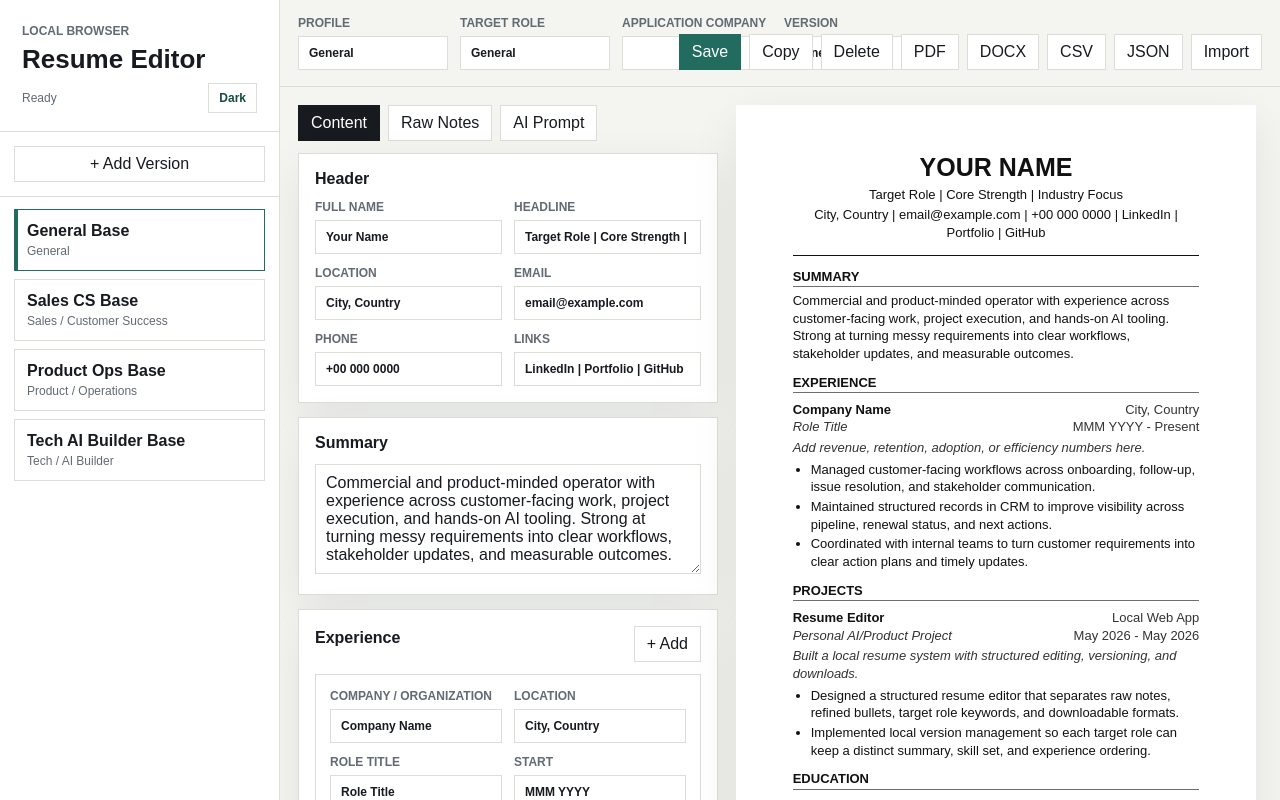
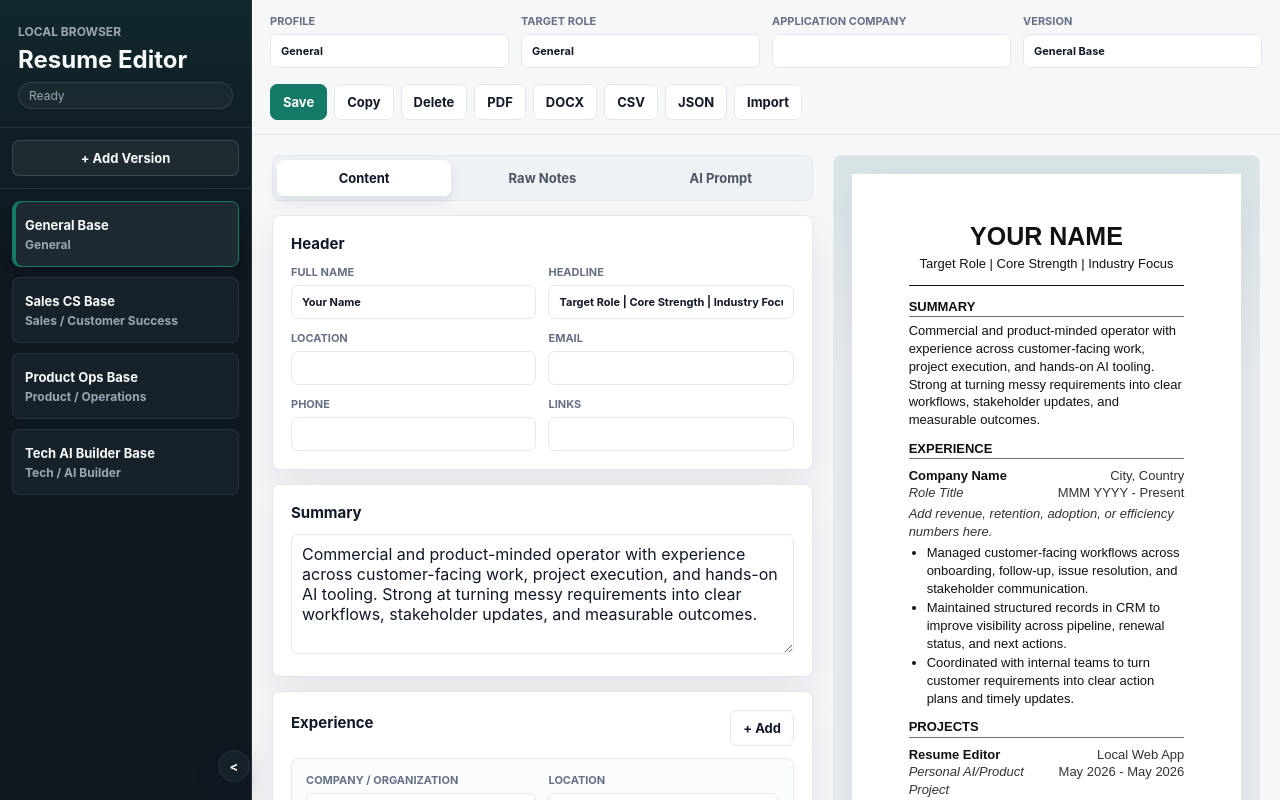
Before and after one commit to loi12346/ats-resume-editor, a Next.js app: page / in a window 1280 px wide. Shown: the top 800 px of the page. Built offline with nearby package versions, Linux system fonts and the light colour scheme.

Commit message:
Refine resume editor layout and skills export

```diff
--- a/src/app/globals.css
+++ b/src/app/globals.css
@@ -1,39 +1,24 @@
 :root {
-  --background: #f4f5f1;
+  --background: #f6f7f9;
   --panel: #ffffff;
-  --ink: #171a1f;
-  --muted: #626a73;
-  --line: #d9ded6;
-  --line-strong: #9ba59b;
-  --accent: #226c5f;
-  --accent-strong: #164b42;
+  --ink: #111827;
+  --muted: #667085;
+  --line: #e3e7ee;
+  --line-strong: #b8c0cc;
+  --accent: #167a68;
+  --accent-strong: #0f5b4f;
   --warning: #8a5a0a;
   --danger: #9b2f24;
-  --shadow: 0 16px 45px rgba(23, 26, 31, 0.08);
+  --shadow: 0 18px 45px rgba(15, 23, 42, 0.08);
   --surface-tint: #ffffff;
-  --toolbar-bg: #f4f5f1;
+  --toolbar-bg: rgba(246, 247, 249, 0.92);
   --field-bg: #ffffff;
   --resume-bg: #ffffff;
   --resume-ink: #111111;
-}
-
-:root[data-theme="dark"] {
-  --background: #121416;
-  --panel: #1c2023;
-  --ink: #f3f5f3;
-  --muted: #b7c0bc;
-  --line: #3a4245;
-  --line-strong: #637076;
-  --accent: #5fb39f;
-  --accent-strong: #9ad8ca;
-  --warning: #d7ad67;
-  --danger: #e4887d;
-  --shadow: 0 14px 34px rgba(0, 0, 0, 0.28);
-  --surface-tint: #1c2023;
-  --toolbar-bg: #121416;
-  --field-bg: #23282b;
-  --resume-bg: #ffffff;
-  --resume-ink: #111111;
+  --rail-bg: #101820;
+  --rail-panel: #172129;
+  --rail-line: #25323d;
+  --rail-muted: #9aa7b5;
 }
 
 * {
@@ -49,7 +34,8 @@ body {
   margin: 0;
   background: var(--background);
   color: var(--ink);
-  font-family: Arial, Helvetica, sans-serif;
+  font-family:
+    Inter, ui-sans-serif, system-ui, -apple-system, BlinkMacSystemFont, "Segoe UI", Arial, Helvetica, sans-serif;
 }
 
 button,
@@ -65,11 +51,28 @@ button {
   color: var(--ink);
   min-height: 36px;
   padding: 0 12px;
+  border-radius: 7px;
   cursor: pointer;
+  font-size: 13px;
+  font-weight: 700;
+  transition:
+    border-color 0.16s ease,
+    background 0.16s ease,
+    color 0.16s ease,
+    transform 0.16s ease;
 }
 
 button:hover {
   border-color: var(--accent);
+  transform: translateY(-1px);
+}
+
+button:focus-visible,
+input:focus-visible,
+textarea:focus-visible,
+select:focus-visible {
+  outline: 2px solid rgba(22, 122, 104, 0.22);
+  outline-offset: 2px;
 }
 
 button:disabled {
@@ -85,6 +88,7 @@ select {
   background: var(--field-bg);
   color: var(--ink);
   padding: 9px 10px;
+  border-radius: 7px;
   outline: none;
 }
 
@@ -103,15 +107,41 @@ label {
   display: grid;
   gap: 6px;
   color: var(--muted);
-  font-size: 12px;
+  font-size: 11px;
   font-weight: 700;
+  letter-spacing: 0;
   text-transform: uppercase;
 }
 
 .app-shell {
   display: grid;
-  grid-template-columns: 280px minmax(0, 1fr);
+  grid-template-columns: 252px minmax(0, 1fr);
   min-height: 100vh;
+}
+
+.app-shell.rail-collapsed {
+  grid-template-columns: 56px minmax(0, 1fr);
+}
+
+.sidebar-toggle {
+  position: fixed;
+  bottom: 18px;
+  left: 218px;
+  z-index: 20;
+  width: 32px;
+  min-height: 32px;
+  padding: 0;
+  border-color: var(--rail-line);
+  background: #172129;
+  color: #f8fafc;
+  border-radius: 999px;
+  box-shadow: 0 10px 24px rgba(15, 23, 42, 0.24);
+}
+
+.sidebar-toggle.collapsed {
+  left: 12px;
+  background: var(--accent);
+  border-color: var(--accent);
 }
 
 .empty-shell {
@@ -149,27 +179,41 @@ label {
   position: sticky;
   top: 0;
   height: 100vh;
-  border-right: 1px solid var(--line);
-  background: var(--surface-tint);
+  border-right: 1px solid var(--rail-line);
+  background:
+    linear-gradient(180deg, rgba(22, 122, 104, 0.16), transparent 260px),
+    var(--rail-bg);
+  color: #f8fafc;
   display: grid;
   grid-template-rows: auto auto minmax(0, 1fr);
   overflow: hidden;
 }
 
+.version-rail.collapsed {
+  width: 56px;
+  grid-template-rows: 1fr;
+}
+
+.version-rail.collapsed .brand-block,
+.version-rail.collapsed .version-actions,
+.version-rail.collapsed .version-list {
+  display: none;
+}
+
 .brand-block {
-  padding: 24px 22px 18px;
-  border-bottom: 1px solid var(--line);
+  padding: 24px 18px 18px;
+  border-bottom: 1px solid var(--rail-line);
 }
 
 .brand-block h1 {
   margin: 6px 0 8px;
-  font-size: 26px;
+  font-size: 24px;
   letter-spacing: 0;
 }
 
 .brand-block span,
 .eyebrow {
-  color: var(--muted);
+  color: var(--rail-muted);
   font-size: 12px;
 }
 
@@ -177,15 +221,11 @@ label {
   display: flex;
   align-items: center;
   justify-content: space-between;
-  gap: 12px;
-}
-
-.theme-toggle {
-  min-height: 30px;
-  padding: 0 10px;
-  color: var(--accent-strong);
-  font-size: 12px;
-  font-weight: 700;
+  gap: 8px;
+  border: 1px solid rgba(255, 255, 255, 0.1);
+  border-radius: 999px;
+  padding: 5px 10px;
+  background: rgba(255, 255, 255, 0.04);
 }
 
 .eyebrow {
@@ -198,23 +238,33 @@ label {
   display: grid;
   grid-template-columns: 1fr;
   gap: 8px;
-  padding: 14px;
-  border-bottom: 1px solid var(--line);
+  padding: 12px;
+  border-bottom: 1px solid var(--rail-line);
+}
+
+.version-actions button {
+  border-color: rgba(255, 255, 255, 0.13);
+  background: rgba(255, 255, 255, 0.06);
+  color: #f8fafc;
 }
 
 .version-list {
   overflow: auto;
-  padding: 12px 14px 24px;
+  padding: 12px 12px 22px;
 }
 
 .version-row {
   width: 100%;
-  min-height: 62px;
-  margin-bottom: 8px;
+  min-height: 66px;
+  margin-bottom: 10px;
   text-align: left;
   display: grid;
   align-content: center;
   gap: 4px;
+  border-color: rgba(255, 255, 255, 0.08);
+  background: var(--rail-panel);
+  color: #f8fafc;
+  border-radius: 8px;
 }
 
 .version-row strong,
@@ -224,13 +274,16 @@ label {
 }
 
 .version-row span {
-  color: var(--muted);
+  color: var(--rail-muted);
   font-size: 12px;
 }
 
 .version-row.active {
   border-color: var(--accent);
-  box-shadow: inset 3px 0 0 var(--accent);
+  background: #1d2a32;
+  box-shadow:
+    inset 3px 0 0 var(--accent),
+    0 12px 24px rgba(0, 0, 0, 0.18);
 }
 
 .workspace {
@@ -242,10 +295,10 @@ label {
   top: 0;
   z-index: 4;
   display: grid;
-  grid-template-columns: minmax(0, 1fr) auto;
+  grid-template-columns: minmax(0, 1fr);
   gap: 16px;
   align-items: end;
-  padding: 16px 18px;
+  padding: 14px 18px;
   background: var(--toolbar-bg);
   border-bottom: 1px solid var(--line);
   backdrop-filter: blur(10px);
@@ -260,11 +313,11 @@ label {
 .toolbar-actions {
   display: flex;
   flex-wrap: wrap;
-  gap: 8px;
-  justify-content: flex-end;
+  gap: 7px;
+  justify-content: flex-start;
 }
 
-.toolbar-actions button:first-child {
+.toolbar-actions .primary-action {
   background: var(--accent);
   border-color: var(--accent);
   color: #fff;
@@ -272,9 +325,9 @@ label {
 
 .editor-grid {
   display: grid;
-  grid-template-columns: minmax(420px, 0.95fr) minmax(520px, 1.05fr);
-  gap: 18px;
-  padding: 18px;
+  grid-template-columns: minmax(430px, 0.95fr) minmax(380px, 0.75fr);
+  gap: 20px;
+  padding: 20px;
   align-items: start;
 }
 
@@ -285,14 +338,26 @@ label {
 
 .tab-bar {
   display: flex;
-  gap: 8px;
-  margin-bottom: 12px;
+  gap: 4px;
+  margin-bottom: 14px;
+  border: 1px solid var(--line);
+  border-radius: 8px;
+  background: #eef1f5;
+  padding: 4px;
+}
+
+.tab-bar button {
+  flex: 1;
+  border-color: transparent;
+  background: transparent;
+  color: #4b5563;
 }
 
 .tab-bar button.active {
-  background: var(--ink);
-  border-color: var(--ink);
-  color: #fff;
+  background: #ffffff;
+  border-color: #ffffff;
+  color: var(--ink);
+  box-shadow: 0 6px 14px rgba(15, 23, 42, 0.08);
 }
 
 .form-stack {
@@ -303,14 +368,15 @@ label {
 .form-section {
   background: var(--surface-tint);
   border: 1px solid var(--line);
-  padding: 16px;
+  border-radius: 8px;
+  padding: 18px;
   box-shadow: var(--shadow);
 }
 
 .form-section h2,
 .section-head h2 {
   margin: 0 0 12px;
-  font-size: 16px;
+  font-size: 15px;
   letter-spacing: 0;
 }
 
@@ -386,9 +452,11 @@ label {
 
 .edit-item {
   border: 1px solid var(--line);
+  border-radius: 8px;
   padding: 14px;
   display: grid;
   gap: 12px;
+  background: #fbfcfd;
 }
 
 .bullet-list {
@@ -404,7 +472,19 @@ label {
 
 .preview-pane {
   position: sticky;
-  top: 86px;
+  top: 88px;
+  min-height: calc(100vh - 110px);
+  overflow: auto;
+  border: 1px solid var(--line);
+  border-radius: 8px;
+  background:
+    linear-gradient(180deg, rgba(22, 122, 104, 0.08), transparent 220px),
+    #e9edf2;
+  padding: 18px;
+}
+
+.preview-pane .resume-page {
+  max-width: 100%;
 }
 
 .resume-page {
@@ -500,6 +580,14 @@ label {
 .impact-line {
   color: #333;
   font-style: italic;
+}
+
+.education-details {
+  margin-top: 2px;
+}
+
+.education-details p {
+  margin: 1px 0;
 }
 
 .resume-entry ul {
--- a/src/components/ResumeEditor.tsx
+++ b/src/components/ResumeEditor.tsx
@@ -58,13 +58,13 @@ export function ResumeEditor() {
   const [profileName, setProfileName] = useState("General");
   const [targetRole, setTargetRole] = useState("General");
   const [applicationCompany, setApplicationCompany] = useState("");
-  const [versionName, setVersionName] = useState("General Base");
+  const [versionName, setVersionName] = useState("Untitled Resume");
   const [data, setData] = useState<ResumeData | null>(null);
   const [status, setStatus] = useState("Loading");
   const [activeTab, setActiveTab] = useState<"content" | "notes" | "aiPrompt">("content");
   const [aiVersionId, setAiVersionId] = useState<number | null>(null);
   const [isWorking, setIsWorking] = useState(false);
-  const [theme, setTheme] = useState<"light" | "dark">("light");
+  const [isRailHidden, setIsRailHidden] = useState(false);
   const importRef = useRef<HTMLInputElement>(null);
   const actionLockRef = useRef(false);
   const lastAddAtRef = useRef(0);
@@ -74,17 +74,6 @@ export function ResumeEditor() {
   useEffect(() => {
     void loadVersions();
   }, []);
-
-  useEffect(() => {
-    const storedTheme = localStorage.getItem("resume-editor-theme");
-    const prefersDark = window.matchMedia("(prefers-color-scheme: dark)").matches;
-    setTheme(storedTheme === "dark" || (!storedTheme && prefersDark) ? "dark" : "light");
-  }, []);
-
-  useEffect(() => {
-    document.documentElement.dataset.theme = theme;
-    localStorage.setItem("resume-editor-theme", theme);
-  }, [theme]);
 
   async function loadVersions(selectId?: number) {
     const storedVersions = ensureLocalVersions();
@@ -205,11 +194,7 @@ export function ResumeEditor() {
     setIsWorking(true);
     try {
       setStatus("Deleting");
-      let nextVersions = readVersions().filter((version) => version.id !== current.id);
-
-      if (nextVersions.length === 0) {
-        nextVersions = makeSeedVersions();
-      }
+      const nextVersions = readVersions().filter((version) => version.id !== current.id);
       writeVersions(nextVersions);
       setStoredVersions(nextVersions);
       setVersions(toListItems(nextVersions));
@@ -322,20 +307,22 @@ export function ResumeEditor() {
   }
 
   return (
-    <main className="app-shell">
-      <aside className="version-rail no-print" aria-label="Resume versions">
+    <main className={isRailHidden ? "app-shell rail-collapsed" : "app-shell"}>
+      <button
+        className={isRailHidden ? "sidebar-toggle collapsed no-print" : "sidebar-toggle no-print"}
+        onClick={() => setIsRailHidden(!isRailHidden)}
+        title={isRailHidden ? "Expand versions" : "Collapse versions"}
+        aria-label={isRailHidden ? "Expand versions" : "Collapse versions"}
+      >
+        {isRailHidden ? ">" : "<"}
+      </button>
+
+      <aside className={isRailHidden ? "version-rail collapsed no-print" : "version-rail no-print"} aria-label="Resume versions">
           <div className="brand-block">
             <p className="eyebrow">Local Browser</p>
             <h1>Resume Editor</h1>
             <div className="brand-status">
               <span>{status}</span>
-            <button
-              className="theme-toggle"
-              onClick={() => setTheme(theme === "dark" ? "light" : "dark")}
-              title="Toggle dark mode"
-            >
-              {theme === "dark" ? "Light" : "Dark"}
-            </button>
             </div>
           </div>
 
@@ -381,7 +368,7 @@ export function ResumeEditor() {
             </label>
           </div>
           <div className="toolbar-actions">
-            <button onClick={saveVersion} disabled={isWorking} title="Save current version">
+            <button className="primary-action" onClick={saveVersion} disabled={isWorking} title="Save current version">
               Save
             </button>
             <button
@@ -391,7 +378,7 @@ export function ResumeEditor() {
             >
               Copy
             </button>
-            <button onClick={deleteCurrent} disabled={isWorking} title="Delete version">
+            <button onClick={deleteCurrent} disabled={!current || isWorking} title="Delete version">
               Delete
             </button>
             <button onClick={printPdf} disabled={isWorking} title="Open print dialog for PDF">
@@ -794,7 +781,11 @@ function EducationEditor({
             </div>
             <label>
               Details
-              <input value={item.details} onChange={(event) => update(index, { details: event.target.value })} />
+              <textarea
+                rows={3}
+                value={item.details}
+                onChange={(event) => update(index, { details: event.target.value })}
+              />
             </label>
             <div className="item-actions">
               <button disabled={index === 0} onClick={() => onChange(move(items, index, index - 1))}>
@@ -837,6 +828,14 @@ function SkillsEditor({
             rows={4}
             value={data.softSkills.join(", ")}
             onChange={(event) => setData({ ...data, softSkills: parseCommaList(event.target.value) })}
+          />
+        </label>
+        <label>
+          Languages
+          <textarea
+            rows={3}
+            value={data.languages.join(", ")}
+            onChange={(event) => setData({ ...data, languages: parseCommaList(event.target.value) })}
           />
         </label>
       </div>
@@ -882,7 +881,13 @@ function ResumePreview({ data }: { data: ResumeData }) {
               <em>{item.degree}</em>
               <span>{[item.start, item.end].filter(Boolean).join(" - ")}</span>
             </div>
-            {item.details && <p>{item.details}</p>}
+            {item.details && (
+              <div className="education-details">
+                {splitLines(item.details).map((line, index) => (
+                  <p key={`${item.id}-detail-${index}`}>{line}</p>
+                ))}
+              </div>
+            )}
           </div>
         ))}
       </ResumeSection>
@@ -896,6 +901,11 @@ function ResumePreview({ data }: { data: ResumeData }) {
         {data.softSkills.length > 0 && (
           <p>
             <strong>Soft skills:</strong> {data.softSkills.join(", ")}
+          </p>
+        )}
+        {data.languages.length > 0 && (
+          <p>
+            <strong>Languages:</strong> {data.languages.join(", ")}
           </p>
         )}
       </ResumeSection>
@@ -946,6 +956,13 @@ function parseCommaList(value: string) {
     .filter(Boolean);
 }
 
+function splitLines(value: string) {
+  return value
+    .split(/\r?\n/)
+    .map((line) => line.trim())
+    .filter(Boolean);
+}
+
 function buildAiPrompt({
   version,
   targetRole,
@@ -969,6 +986,7 @@ function buildAiPrompt({
     summary: data.summary,
     hardSkills: data.hardSkills,
     softSkills: data.softSkills,
+    languages: data.languages,
     experience: data.experience.map(serializableResumeItem),
     projects: data.projects.map(serializableResumeItem),
     education: data.education,
@@ -1094,6 +1112,18 @@ function buildResumeCsv(version: ResumeVersion) {
       "",
       data.softSkills.join(", "),
     ],
+    [
+      version.name,
+      version.targetRole,
+      version.applicationCompany ?? "",
+      "skills",
+      "Languages",
+      "",
+      "",
+      "",
+      "",
+      data.languages.join(", "),
+    ],
     ...data.experience.map((item) => csvResumeItem(version, "experience", item)),
     ...data.projects.map((item) => csvResumeItem(version, "projects", item)),
     ...data.education.map((item) => [
--- a/src/lib/defaultResume.ts
+++ b/src/lib/defaultResume.ts
@@ -29,6 +29,7 @@ export const starterResume: ResumeData = {
     "Product operations",
     "Cross-functional coordination",
   ],
+  languages: [],
   experience: [
     {
       id: "exp-1",
@@ -101,6 +102,7 @@ export function cloneStarterResume(targetRole: string): ResumeData {
       "Stakeholder communication",
       "Issue resolution",
     ];
+    data.languages = [];
   }
 
   if (role.includes("product") || role.includes("ops")) {
@@ -120,6 +122,7 @@ export function cloneStarterResume(targetRole: string): ResumeData {
       "Stakeholder management",
       "Prioritization",
     ];
+    data.languages = [];
   }
 
   if (role.includes("tech") || role.includes("ai")) {
@@ -138,6 +141,7 @@ export function cloneStarterResume(targetRole: string): ResumeData {
       "Rapid prototyping",
       "Problem framing",
     ];
+    data.languages = [];
   }
 
   return data;
--- a/src/lib/resumeData.ts
+++ b/src/lib/resumeData.ts
@@ -3,21 +3,45 @@ import type { ResumeData } from "./types";
 export function normalizeResumeData(data: ResumeData): ResumeData {
   const legacySkills = Array.isArray(data.skills) ? data.skills : [];
   const hardSkills = Array.isArray(data.hardSkills) && data.hardSkills.length > 0 ? data.hardSkills : legacySkills;
-  const softSkills = Array.isArray(data.softSkills) ? data.softSkills : [];
+  const rawSoftSkills = Array.isArray(data.softSkills) ? data.softSkills : [];
+  const existingLanguages = Array.isArray(data.languages) ? data.languages : [];
+  const inferredLanguages = existingLanguages.length > 0 ? existingLanguages : rawSoftSkills.filter(isLanguageSkill);
+  const softSkills = rawSoftSkills.filter((item) => !inferredLanguages.includes(item));
 
   return {
     ...data,
+    contact: {
+      ...data.contact,
+      location: clearPlaceholder(data.contact.location, "City, Country"),
+      email: clearPlaceholder(data.contact.email, "email@example.com"),
+      phone: clearPlaceholder(data.contact.phone, "+00 000 0000"),
+      links: clearPlaceholder(data.contact.links, "LinkedIn | Portfolio | GitHub"),
+    },
     hardSkills,
     softSkills,
+    languages: inferredLanguages,
     education: data.education.map((item) => ({
       ...item,
       start: item.start === "YYYY" ? "MMM YYYY" : item.start,
       end: item.end === "YYYY" ? "MMM YYYY" : item.end,
+      details: splitEducationDetails(item.details),
     })),
   };
 }
 
+function clearPlaceholder(value: string, placeholder: string) {
+  return value.trim() === placeholder ? "" : value;
+}
+
 export function allSkills(data: ResumeData) {
   const normalized = normalizeResumeData(data);
-  return [...normalized.hardSkills, ...normalized.softSkills].filter(Boolean);
+  return [...normalized.hardSkills, ...normalized.softSkills, ...normalized.languages].filter(Boolean);
 }
+
+function isLanguageSkill(value: string) {
+  return /\b(chinese|english|malay|mandarin|cantonese|bahasa|fluent|proficient|native|bilingual)\b/i.test(value);
+}
+
+function splitEducationDetails(value: string) {
+  return value.replace(/\.\s+(Relevant coursework:)/i, ".\n$1");
+}
--- a/src/lib/types.ts
+++ b/src/lib/types.ts
@@ -35,6 +35,7 @@ export type ResumeData = {
   summary: string;
   hardSkills: string[];
   softSkills: string[];
+  languages: string[];
   skills?: string[];
   experience: ResumeItem[];
   projects: ResumeItem[];
```
Also changed, not shown: src/lib/docx.ts (+10 -1 lines). Lines whose indentation alone changed are shown as unchanged.
